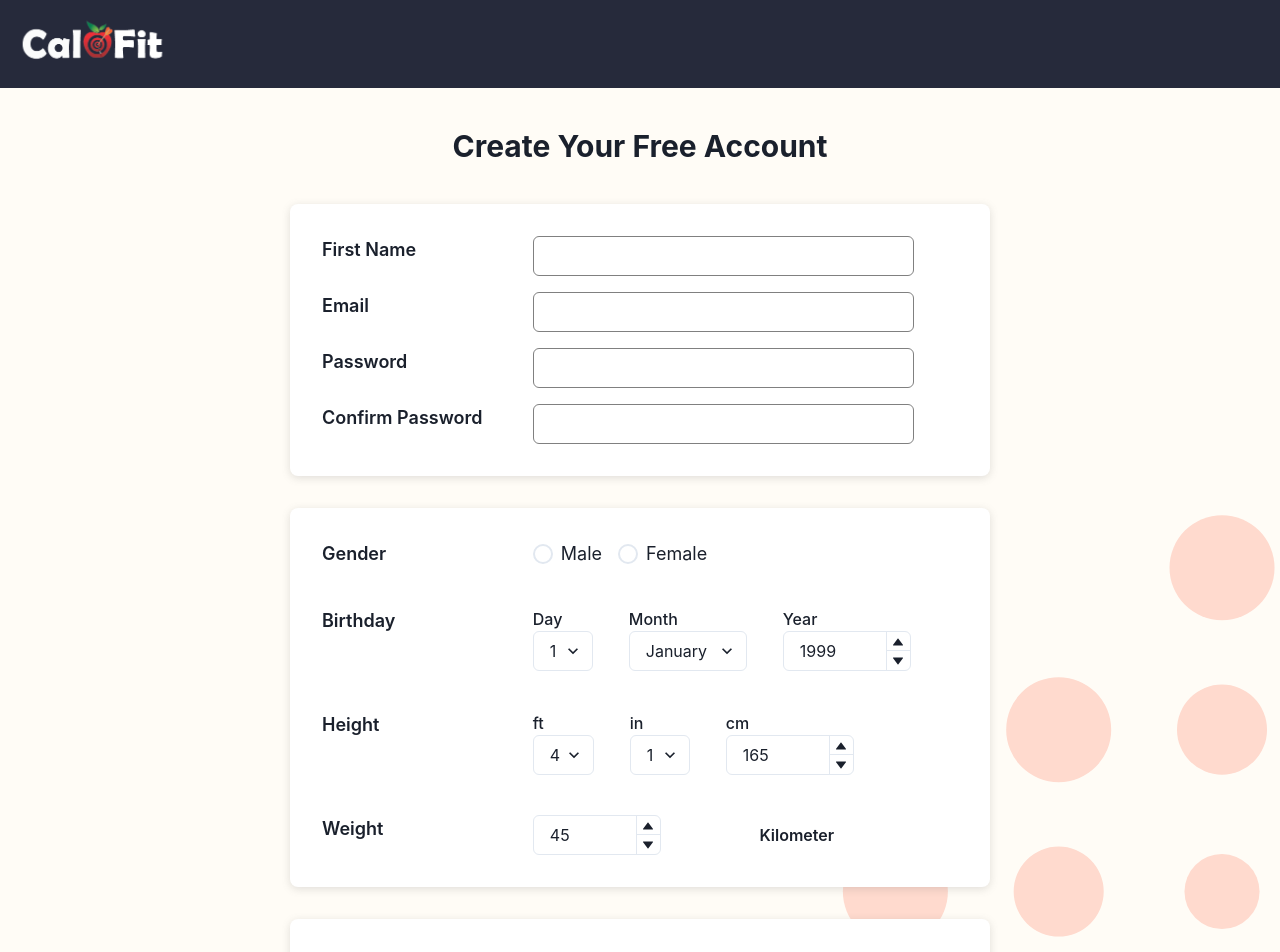
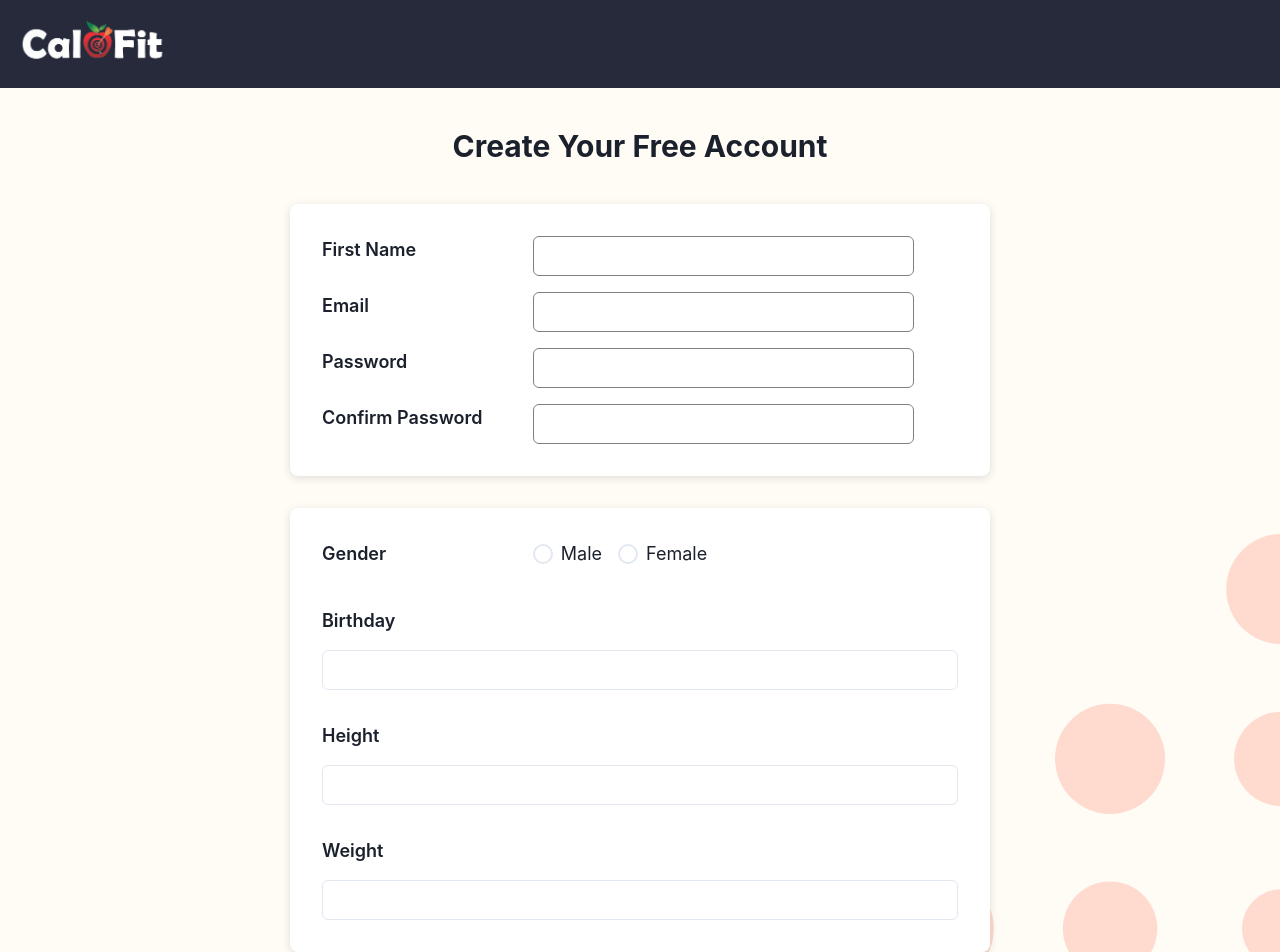
Before and after one commit to Tathagat017/CaloFit, a React (Create React App) app in the folder Frontend_CaloFit/: page /signup in a window 1280 px wide. Shown: the top 952 px of the page. Built offline with nearby package versions, Linux system fonts and the light colour scheme.

Commit message:
User Workflow is Now Working

```diff
--- a/Frontend_CaloFit/package.json
+++ b/Frontend_CaloFit/package.json
@@ -15,6 +15,7 @@
     "netlify": "^13.1.5",
     "react": "^18.2.0",
     "react-calendar": "^4.2.1",
+    "react-chartjs-2": "^5.2.0",
     "react-dom": "^18.2.0",
     "react-icons": "^4.8.0",
     "react-redux": "^8.0.5",
--- a/Frontend_CaloFit/src/Pages/LoginPage.jsx
+++ b/Frontend_CaloFit/src/Pages/LoginPage.jsx
@@ -19,16 +19,17 @@ import { useState } from 'react';
 import { useDispatch, useSelector } from 'react-redux';
 import { login } from '../Redux/AuthReducer/action';
 import { Link } from 'react-router-dom';
-
+import { useNavigate } from "react-router-dom";
 export default function LoginPage() {
  const [email, setEmail] = useState("")
  const [password, setPassword] = useState("")
+ const navigate = useNavigate();
  const state= useSelector((store)=>store.authreducer)
  const dispatch = useDispatch()
 
  const handleSubmit = () =>{
     const userData = {email, password}
-    dispatch(login(userData))
+    dispatch(login(userData)).then((res)=> navigate("/dashboard")  )
     setEmail("")
     setPassword("")
  }
--- a/Frontend_CaloFit/src/Pages/SignUpPage.jsx
+++ b/Frontend_CaloFit/src/Pages/SignUpPage.jsx
@@ -1,4 +1,5 @@
 import {
+  Alert,
   Box,
   Button,
   Container,
@@ -23,8 +24,40 @@ import {
 } from "@chakra-ui/react";
 import React from "react";
 import Terms from "../Components/UmaSahni/Terms";
+import { useState } from "react";
+import axios from "axios";
+import { useNavigate } from "react-router-dom";
+const SignUpPage = () => {
 
-const SignUpPage = () => {
+  const InitialState = {
+  name:"",
+  email:"",
+  gender:"",
+  password:"",
+  birthday:"",
+  height:"",
+  weight:"",
+ }
+
+  const [state, setState] = useState(InitialState)
+ const navigate = useNavigate();
+ const handleChange = (e) =>{
+  const {name, value} = e.target
+  console.log(name, value)
+  setState((pre)=>({...pre, [name]:value}))
+ }
+
+ const handleSubmit = (e)=>{
+  e.preventDefault()
+  axios.post("https://calofit-backend-deployment.onrender.com/users/register", state).then((res)=>{
+    console.log(res)
+     navigate("/login");
+  } )
+  console.log(state)
+  setState(InitialState)
+
+ }
+
   return (
     <div>
       <Box bgColor={"#fffcf6"}>
@@ -32,11 +65,14 @@ const SignUpPage = () => {
           {" "}
           <Image h="11vh" src="calofit-white.png" />{" "}
         </Box>
+        <form onSubmit={handleSubmit} >
         <Box
           backgroundImage={"DotPatternLarge.svg"}
           bgRepeat={"no-repeat"}
           bgSize="cover"
         >
+
+
           <Heading
             m="10"
             fontFamily={"heading"}
@@ -55,6 +91,7 @@ const SignUpPage = () => {
             borderRadius={"8"}
             boxShadow="rgba(99, 99, 99, 0.2) 0px 2px 8px 0px"
           >
+
             <FormControl>
               <Box display="flex" flexDirection="column">
                 <Wrap mb="4">
@@ -63,7 +100,7 @@ const SignUpPage = () => {
                       First Name
                     </Text>
                   </FormLabel>
-                  <Input border="1px solid gray" width={"60%"} type="text" />
+                  <Input onChange={(e)=>handleChange(e)} name="name" value={state.name}  border="1px solid gray" width={"60%"} type="text" />
                 </Wrap>
 
                 <Wrap mb="4">
@@ -72,7 +109,7 @@ const SignUpPage = () => {
                       Email
                     </Text>
                   </FormLabel>
-                  <Input border="1px solid gray" width={"60%"} type="email" />
+                  <Input onChange={(e)=>handleChange(e)} name="email" value={state.email} border="1px solid gray" width={"60%"} type="email" />
                 </Wrap>
 
                 <Wrap mb="4">
@@ -86,6 +123,9 @@ const SignUpPage = () => {
                     border="1px solid gray"
                     width={"60%"}
                     type="password"
+                    value={state.password}
+                    name="password"
+                    onChange={(e)=>handleChange(e)}
                   />
                 </Wrap>
 
@@ -127,11 +167,11 @@ const SignUpPage = () => {
                 </FormLabel>
                 <Stack direction={["column", "row"]} spacing="24px">
                   <Flex width={"25rem"}>
-                    <RadioGroup>
-                      <Radio mr="4" colorScheme="orange" size={"lg"} value="1">
+                    <RadioGroup     >
+                      <Radio mr="4" name="gender" value={"male"} onChange={(e)=>handleChange(e)}  colorScheme="orange" size={"lg"} >
                         Male
                       </Radio>
-                      <Radio colorScheme="orange" size={"lg"} value="2">
+                      <Radio name="gender" value={"female"} onChange={(e)=>handleChange(e)}  colorScheme="orange" size={"lg"} >
                         Female
                       </Radio>
                     </RadioGroup>
@@ -145,36 +185,7 @@ const SignUpPage = () => {
                     Birthday
                   </Text>
                 </FormLabel>
-                <Stack direction={["column", "row"]} spacing="24px">
-                  <FormLabel>
-                    Day
-                    <Select width={"30"}>
-                      <option value="option1">1</option>
-                      <option value="option2">2</option>
-                      <option value="option3">3</option>
-                    </Select>
-                  </FormLabel>
-
-                  <FormLabel>
-                    Month
-                    <Select width={"30"}>
-                      <option value="option1">January</option>
-                      <option value="option2">February</option>
-                      <option value="option3">March</option>
-                    </Select>
-                  </FormLabel>
-
-                  <FormLabel>
-                    Year
-                    <NumberInput size="md" maxW={32} defaultValue={1999}>
-                      <NumberInputField />
-                      <NumberInputStepper>
-                        <NumberIncrementStepper />
-                        <NumberDecrementStepper />
-                      </NumberInputStepper>
-                    </NumberInput>
-                  </FormLabel>
-                </Stack>
+               <Input onChange={(e)=>handleChange(e)} name="birthday" value={state.birthday} />
               </Wrap>
               {/* ------------------------------------Height------------------------------------------------------------------ */}
               <Wrap mb="8">
@@ -183,36 +194,7 @@ const SignUpPage = () => {
                     Height
                   </Text>
                 </FormLabel>
-                <Stack direction={["column", "row"]} spacing="24px">
-                  <FormLabel>
-                    ft
-                    <Select width={"30"}>
-                      <option value="option1">4</option>
-                      <option value="option2">5</option>
-                      <option value="option3">6</option>
-                    </Select>
-                  </FormLabel>
-
-                  <FormLabel>
-                    in
-                    <Select width={"30"}>
-                      <option value="option1">1</option>
-                      <option value="option2">2</option>
-                      <option value="option3">3</option>
-                    </Select>
-                  </FormLabel>
-
-                  <FormLabel>
-                    cm
-                    <NumberInput size="md" maxW={32} defaultValue={165}>
-                      <NumberInputField />
-                      <NumberInputStepper>
-                        <NumberIncrementStepper />
-                        <NumberDecrementStepper />
-                      </NumberInputStepper>
-                    </NumberInput>
-                  </FormLabel>
-                </Stack>
+                <Input onChange={(e)=>handleChange(e)} name="height" value={state.height} />
               </Wrap>
               {/* ------------------------------Weight--------------------------------------------------------- */}
 
@@ -223,30 +205,16 @@ const SignUpPage = () => {
                     Weight
                   </Text>
                 </FormLabel>
-                <Box width={"25rem"} alignItems={"flex-start"} display={"flex"}>
-                  <NumberInput size="md" maxW={32} defaultValue={45}>
-                    <NumberInputField />
-                    <NumberInputStepper>
-                      <NumberIncrementStepper />
-                      <NumberDecrementStepper />
-                    </NumberInputStepper>
-                  </NumberInput>
-                  <Text
-                    margin={"auto"}
-                    textAlign={"center"}
-                    fontWeight={"semibold"}
-                  >
-                    Kilometer
-                  </Text>
-                </Box>
+                <Input onChange={(e)=>handleChange(e)} name="weight" value={state.weight} />
               </Wrap>
             </FormControl>
+
           </Flex>
 
           {/* ------------------------Terms & Conditions-------------------------------------------- */}
           <Terms />
 
-          <Button mt="3" mb="3" width={"15rem"} colorScheme="green">
+          <Button type="submit"  mt="3" mb="3" width={"15rem"} colorScheme="green">
             SIGN UP
           </Button>
 
@@ -260,6 +228,7 @@ const SignUpPage = () => {
             </Text>
           </Box>
         </Box>
+        </form>
       </Box>
     </div>
   );
--- a/Frontend_CaloFit/src/Redux/AuthReducer/action.js
+++ b/Frontend_CaloFit/src/Redux/AuthReducer/action.js
@@ -2,7 +2,8 @@ import { LOGIN_FAILURE, LOGIN_REQUEST, LOGIN_SUCCESS } from "./actionTypes"
 import axios from 'axios';
 export const login = (userData)=>(dispatch)=>{
     dispatch({type:LOGIN_REQUEST})
-    axios.post("https://reqres.in/api/login", userData).then((res)=>{
+  return  axios.post("https://calofit-backend-deployment.onrender.com/users/login", userData).then((res)=>{
+        console.log(res)
     dispatch({type:LOGIN_SUCCESS, payload:res.data.token})
     })
     .catch((err)=>{
```
Also changed, not shown: Frontend_CaloFit/src/Components/UmaSahni/Exercise.jsx (+45 -6 lines), Frontend_CaloFit/src/Components/UmaSahni/FoodBox.jsx (+160 -20 lines), 1 other file (tests, documents, lock files or other folders).
